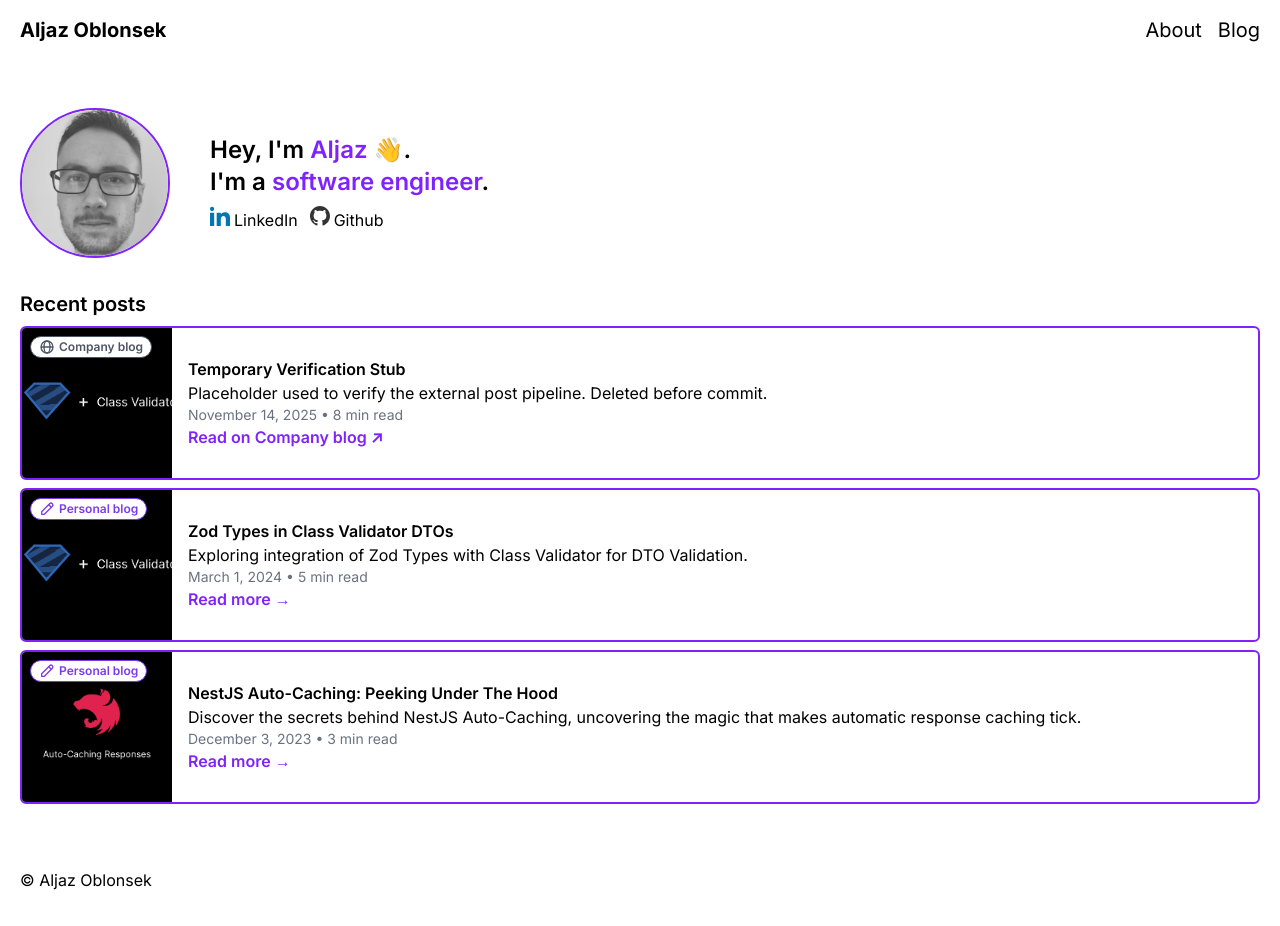
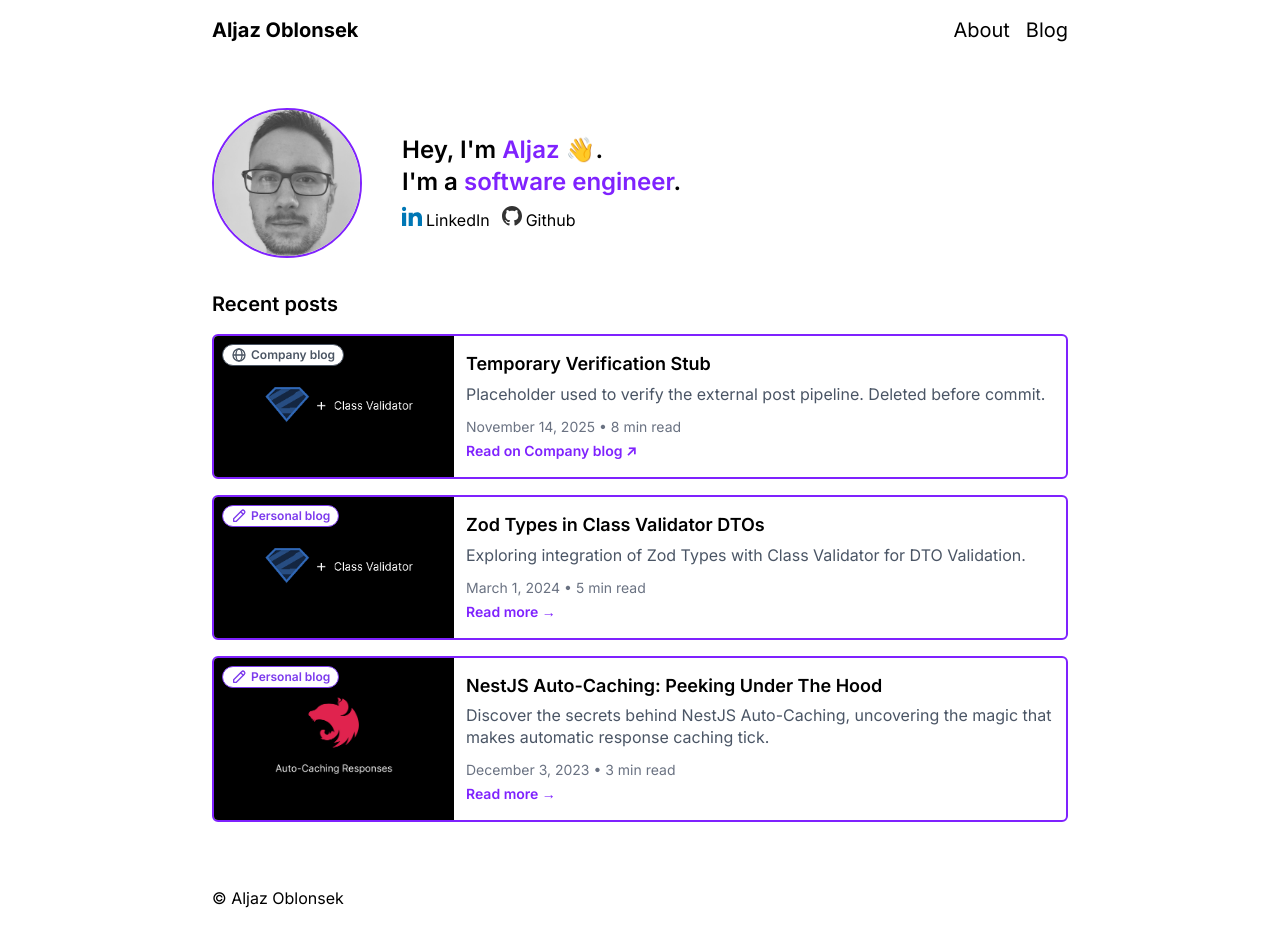
Before and after one commit to AljazOblonsek/portfolio, a Next.js app: page / in a window 1280 px wide. Built offline with nearby package versions, Linux system fonts and the light colour scheme; what marked-gfm-heading-id, marked-highlight would draw is missing.

Commit message:
feat: improve cards UI

```diff
--- a/src/app/layout.tsx
+++ b/src/app/layout.tsx
@@ -15,7 +15,7 @@ const RootLayout = ({ children }: { children: React.ReactNode }) => {
   return (
     <html lang="en">
       <body className={inter.className}>
-        <div className="flex flex-col justify-between px-5 py-4 2xl:px-[25rem] 2xl:py-12">
+        <div className="mx-auto flex w-full max-w-4xl flex-col justify-between px-5 py-4 2xl:py-12">
           <div>
             <Header />
             <main className="mt-16 mb-16">{children}</main>
--- a/src/app/page.tsx
+++ b/src/app/page.tsx
@@ -51,7 +51,7 @@ const Home = () => {
         </div>
       </div>
       {recentPosts.length > 0 && (
-        <div className="mt-8">
+        <div className="mt-8 flex flex-col gap-4">
           <div className="text-xl font-semibold">Recent posts</div>
           {recentPosts.map((post) => (
             <PostPreview key={post.id} post={post} />
--- a/src/app/posts/page.tsx
+++ b/src/app/posts/page.tsx
@@ -11,7 +11,7 @@ const Posts = () => {
         Here you&apos;ll find blog posts about the problems and interesting things I encounter in my
         software engineering journey.
       </span>
-      <div className="mt-5">
+      <div className="mt-5 flex flex-col gap-4">
         {posts.length > 0 ? (
           posts.map((post) => <PostPreview key={post.id} post={post} />)
         ) : (
--- a/src/components/PostPreview.tsx
+++ b/src/components/PostPreview.tsx
@@ -10,21 +10,21 @@ type PostPreviewProps = {
 };
 
 const PostPreview = ({ post }: PostPreviewProps) => (
-  <div className="mt-2 flex flex-col items-center overflow-hidden rounded-md border-2 border-violet-600 md:flex-row">
-    <div className="relative w-full md:h-[150px] md:w-[150px] md:shrink-0">
+  <div className="flex flex-col overflow-hidden rounded-md border-2 border-violet-600 md:flex-row md:items-stretch">
+    <div className="relative h-[180px] w-full md:h-auto md:w-[240px] md:shrink-0">
       <Image
         src={post.coverPath}
         alt={`${post.title} Cover`}
         width={1000}
         height={1000}
-        className="h-full w-full object-cover md:h-[150px] md:w-[150px]"
+        className="h-full w-full object-cover md:absolute md:inset-0"
       />
-      <PostBadge source={post.source} className="absolute left-2 top-2" />
+      <PostBadge source={post.source} className="absolute top-2 left-2" />
     </div>
-    <div className="flex flex-col justify-center px-4 py-3 md:py-0">
-      <div className="font-semibold">{post.title}</div>
-      <div>{post.description}</div>
-      <div className="text-sm text-gray-500">
+    <div className="flex min-w-0 flex-col justify-center px-2 py-4 md:px-3">
+      <div className="text-lg leading-snug font-semibold">{post.title}</div>
+      <div className="mt-1.5 leading-snug text-gray-600">{post.description}</div>
+      <div className="mt-3 text-sm text-gray-500">
         {getFormattedDate(post.postedAt)} &#x2022; {post.readTimeInMinutes} min read
       </div>
       {post.externalUrl ? (
@@ -32,7 +32,7 @@ const PostPreview = ({ post }: PostPreviewProps) => (
           href={post.externalUrl}
           target="_blank"
           rel="noopener noreferrer"
-          className="font-semibold text-violet-600 hover:underline"
+          className="mt-1 w-fit text-sm font-semibold text-violet-600 hover:underline"
         >
           Read on {postSources[post.source].name} &#x2197;
           <span className="sr-only"> (opens in a new tab)</span>
@@ -40,7 +40,7 @@ const PostPreview = ({ post }: PostPreviewProps) => (
       ) : (
         <Link
           href={`/posts/${post.id}`}
-          className="font-semibold text-violet-600 hover:underline"
+          className="mt-1 w-fit text-sm font-semibold text-violet-600 hover:underline"
           prefetch={false}
         >
           Read more &#x2192;
```
